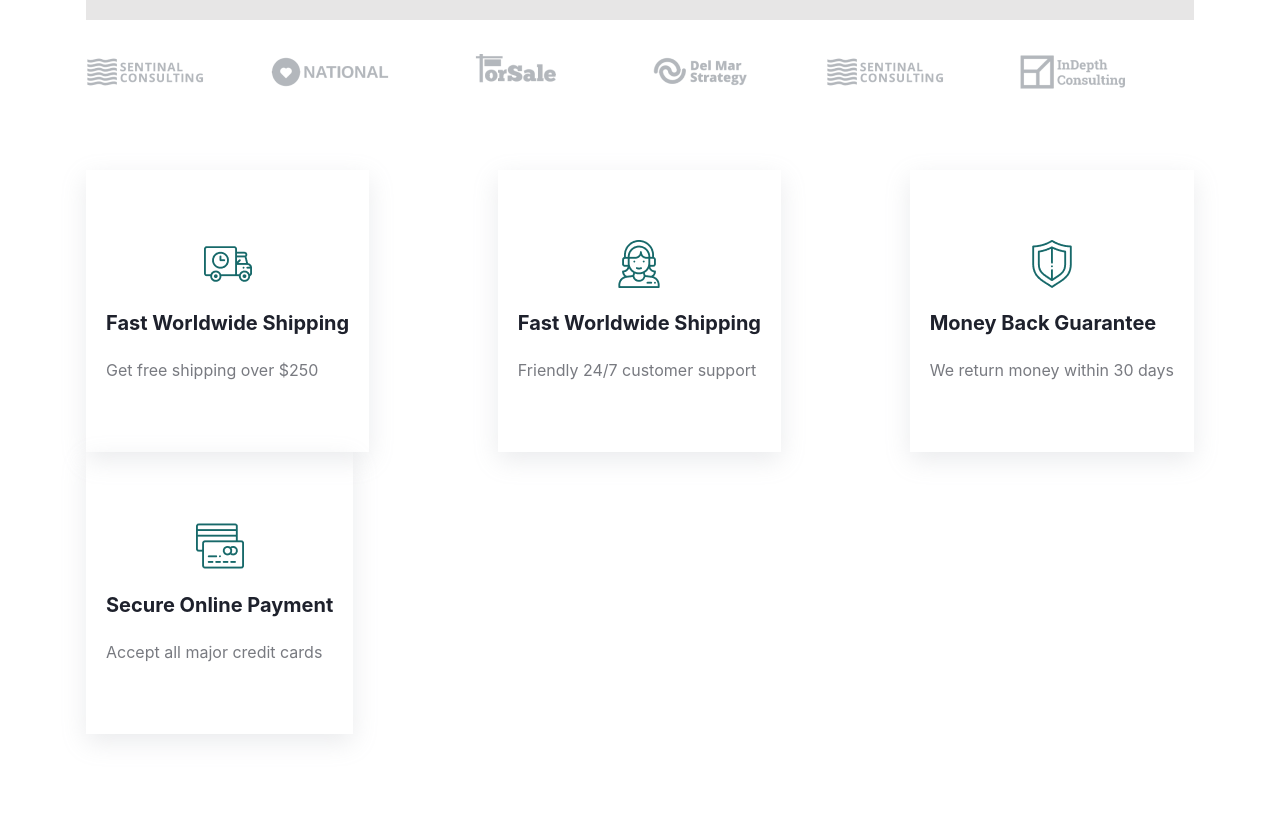
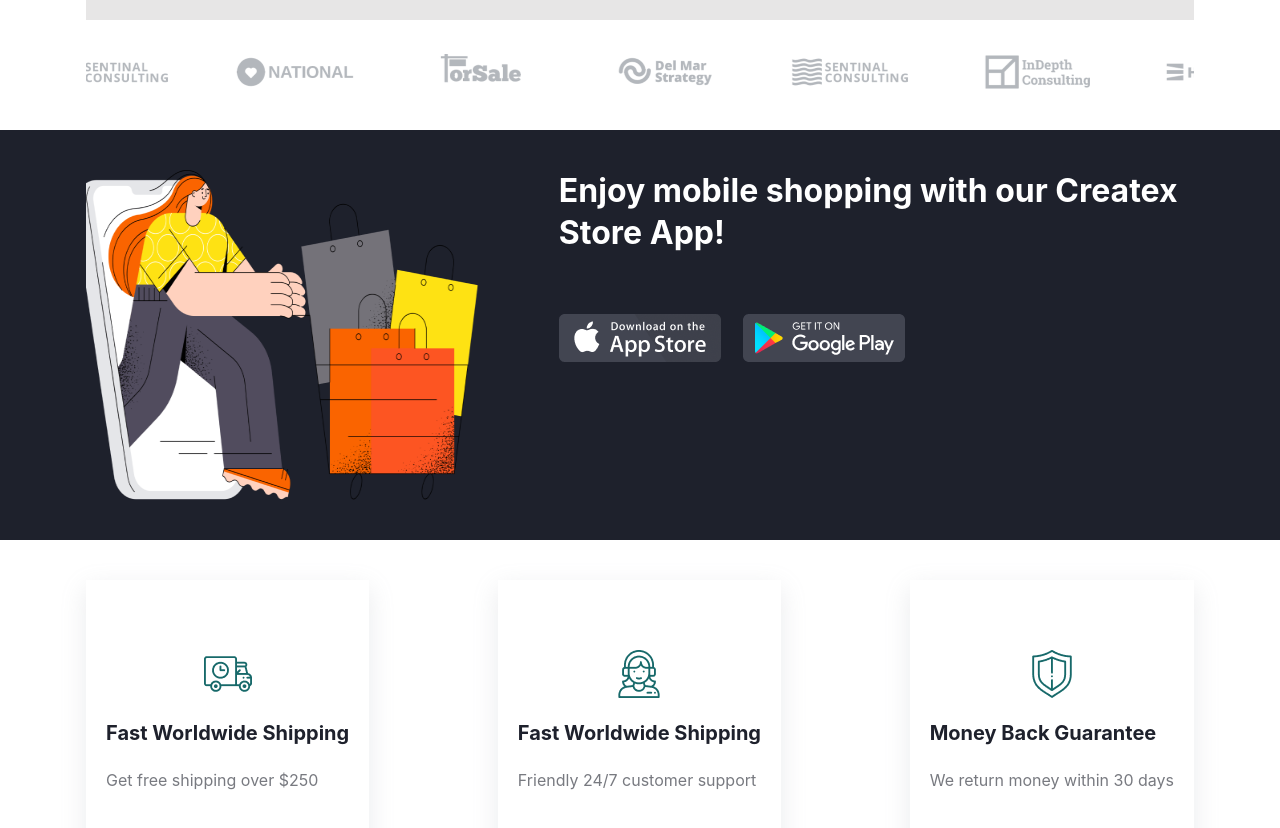
Before and after one commit to LamanSalimova/React-E-Commerce-Website, a React (Vite) app in the folder fashion/: page / in a window 1280 px wide. Shown: the part 960-1788 px from the top of the page. Built offline with nearby package versions, Linux system fonts and the light colour scheme; no server answers.

Commit message:
add cta section

```diff
--- /dev/null
+++ b/fashion/src/components/Cta.jsx
@@ -0,0 +1,51 @@
+import { Box, Container, Flex, Image, Stack, Text } from "@chakra-ui/react";
+import React from "react";
+import img from "../assets/images/icons/cta.png";
+import appStore from "../assets/images/icons/appStore.png";
+import googlePlay from "../assets/images/icons/googlePlay.png";
+import { Link } from "react-router-dom";
+export default function Cta() {
+  return (
+    <Box
+      bg="var(--darkBgColor)"
+      py="40px"
+      pb={{ base: "80px", md: "40px", xl: "40px" }}
+    >
+      <Container maxW="1140px">
+        <Flex
+          justify="space-between"
+          align={{ base: "center", md: "start", xl: "start" }}
+          gap="80px"
+          flexDirection={{ base: "column", md: "row", xl: "row" }}
+        >
+          <Flex justify="center" align="center" maxW="490px" h="330px">
+            <Image src={img} w="full" h="full" />
+          </Flex>
+          <Stack
+            gap="60px"
+            justify="center"
+            align={{ base: "center", md: "start", xl: "start" }}
+          >
+            <Text
+              fontSize="32px"
+              lineHeight="42px"
+              fontWeight="700"
+              color="var(--light)"
+              textAlign={{ base: "center", md: "start", xl: "start" }}
+            >
+              Enjoy mobile shopping with our Createx Store App!
+            </Text>
+            <Flex gap="22px">
+              <Link>
+                <Image src={appStore} />
+              </Link>
+              <Link>
+                <Image src={googlePlay} />
+              </Link>
+            </Flex>
+          </Stack>
+        </Flex>
+      </Container>
+    </Box>
+  );
+}
--- a/fashion/src/pages/Home.jsx
+++ b/fashion/src/pages/Home.jsx
@@ -9,6 +9,7 @@ import Products from "../components/home/Products";
 import Subscribe from "../components/Subscribe";
 import Services from "../components/Services";
 import Social from "../components/Social";
+import Cta from "../components/Cta";
 
 export default function Home() {
   const [sort, setSort] = useState("");
@@ -17,6 +18,7 @@ export default function Home() {
     <>
       <Banner />
       <Brends />
+      <Cta />
       <Services />
       <Social />
       <Container maxW="1140px">
```
Also changed, not shown: fashion/src/assets/images/icons/cta.png (added).
